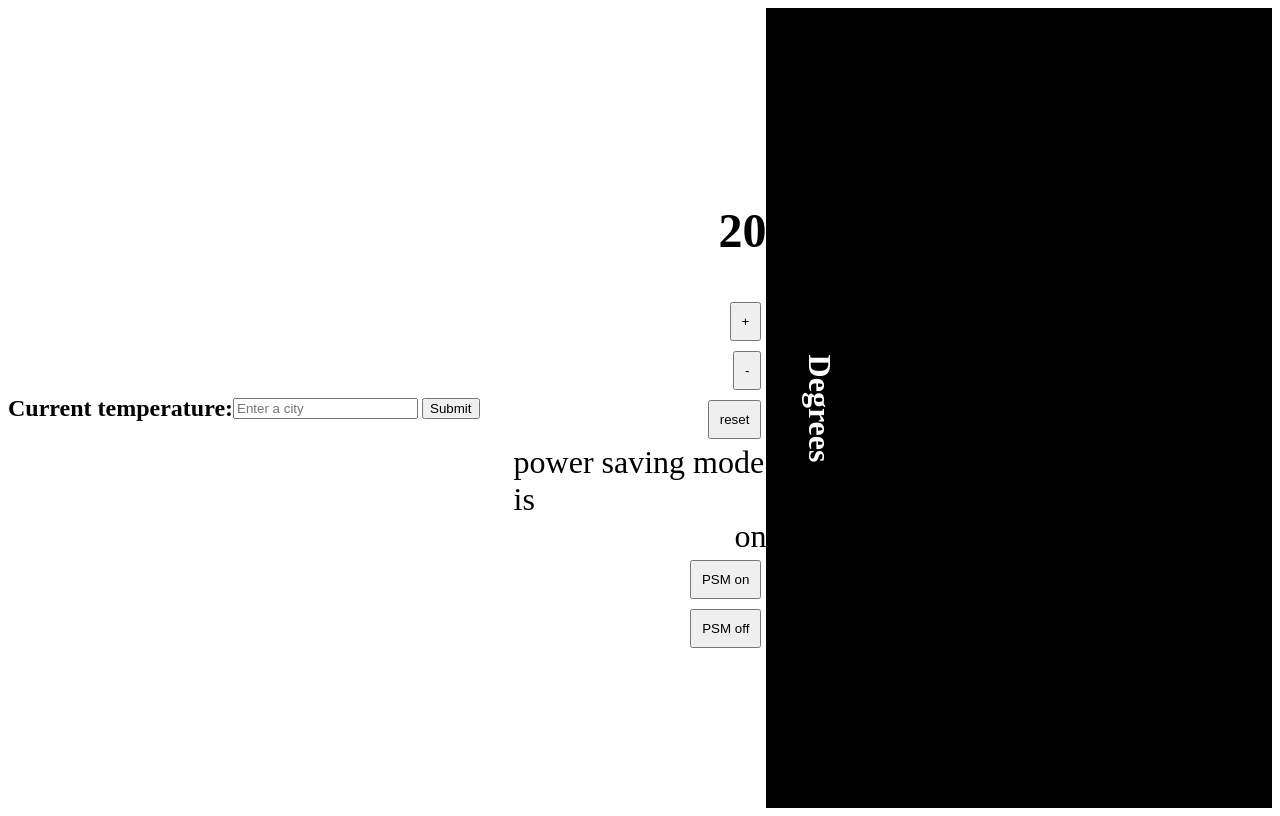
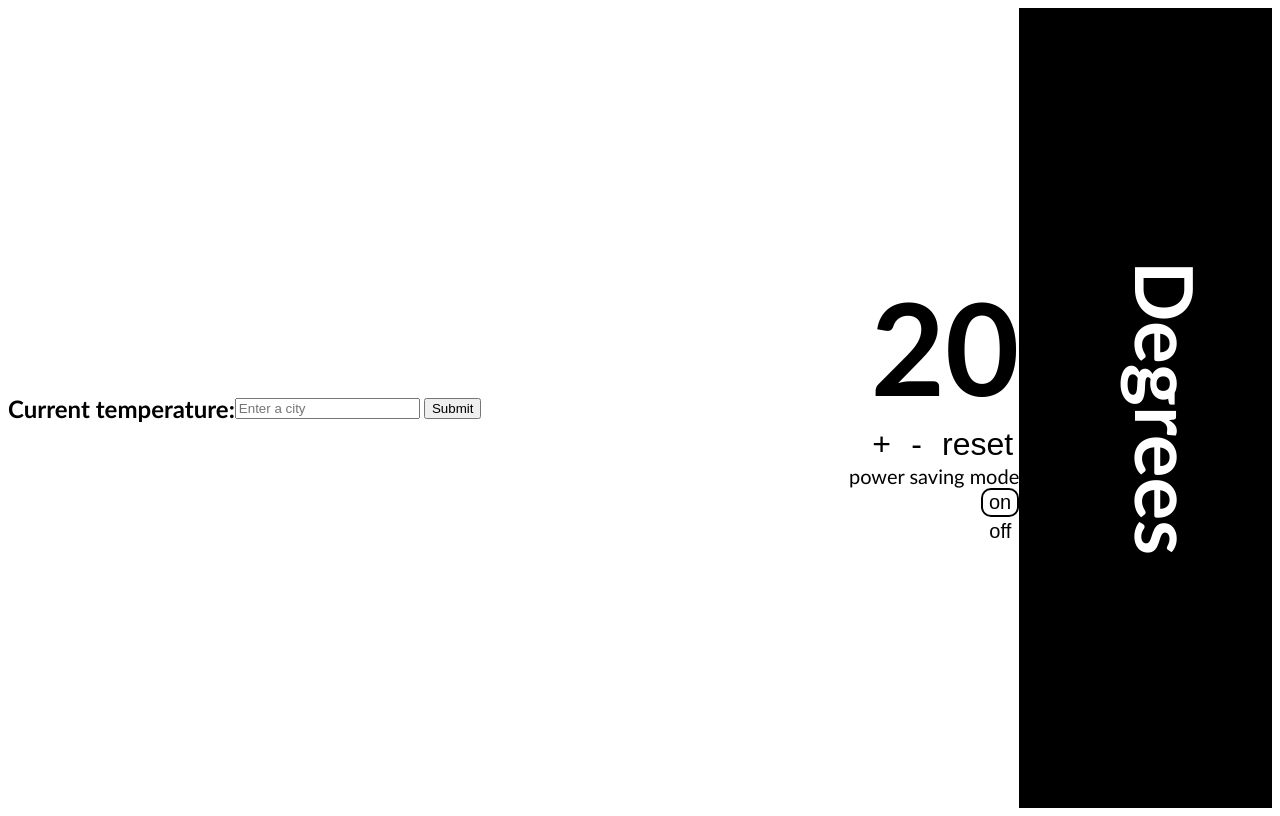
Before and after one commit to frank-mck/Thermastat, a plain HTML site: page index.html in a window 1280 px wide. Drawn offline with Linux system fonts and the light colour scheme.

Commit message:
styling web app

```diff
--- a/index.html
+++ b/index.html
@@ -15,17 +15,21 @@
       </form>
     </section>
     <section class ='middle'>
-      <div class ='btns'>
-      <h1 id="temperature"></h1>
+      <!-- <div class = 'temp-box'> -->
+        <h1 id="temperature"></h1>
+      <!-- </div> -->
+      <div class = 'up-down-reset'>
+        <button id="temperature-up" class='temperature-button'>+</button>
+        <button id="temperature-down" class='temperature-button'>-</button>
+        <button id="temperature-reset" class='temperature-button'>reset</button>
+      </div>
+      <div class = "PSM-text">
+        power saving mode
+      </div>
+        <button id="powersaving-on" class='powersaving-button'>on</button>
+        <button id="powersaving-off" class='powersaving-button'>off</button>
 
-        <button id="temperature-up">+</button>
-        <button id="temperature-down">-</button>
-        <button id="temperature-reset">reset</button>
-        power saving mode is <span id="power-saving-status">on</span>
-        <button id="powersaving-on">PSM on</button>
-        <button id="powersaving-off">PSM off</button>
 
-      </div>
     </section>
     <section class ='right'>
       <span class ='degrees'>Degrees</span>
--- a/src/interface.js
+++ b/src/interface.js
@@ -26,13 +26,17 @@ document.addEventListener("DOMContentLoaded", () => {
 
   document.querySelector('#powersaving-on').addEventListener('click', () => {
     thermostat.switchPowerSavingModeOn();
-    document.querySelector('#power-saving-status').innerText = 'on';
+    // document.querySelector('#power-saving-status').innerText = 'on';
+    document.querySelector('#powersaving-on').style.borderColor='black';
+    document.querySelector('#powersaving-off').style.borderColor='white';
     updateTemperature();
   });
 
   document.querySelector('#powersaving-off').addEventListener('click', () => {
     thermostat.switchPowerSavingModeOff();
-    document.querySelector('#power-saving-status').innerText = 'off';
+    // document.querySelector('#power-saving-status').innerText = 'off';
+    document.querySelector('#powersaving-on').style.borderColor='white';
+    document.querySelector('#powersaving-off').style.borderColor='black';
     updateTemperature();
   });
 
--- a/styles/style.css
+++ b/styles/style.css
@@ -18,7 +18,7 @@
    height: 100vh;
    padding: 0;
    margin: 0;
-
+  font-family:'Trebuchet MS', 'Lucida Sans Unicode', 'Lucida Grande', 'Lucida Sans', Arial, sans-serif
  }
 
  .left {
@@ -33,14 +33,14 @@
    padding: 1rem;
  }
  .right {
-   width: 40%;
+   width: 20%;
    background-color: black;
    display: flex;
    align-items: center;
    position: relative;
  }
  .middle {
-   width: 20%;
+   width: 40%;
    display: flex;
    justify-content: center;
    align-items: flex-end;
@@ -69,8 +69,40 @@
    float: left;
    color: white;
    align-items: left;
-   font-size: 2rem;
+   font-size: 5rem;
    font-weight: 600;
 
 
  }
+
+ #temperature {
+   font-size: 8rem;
+   padding: 0;
+   margin: 0;
+ }
+
+ .temperature-button {
+   border: none;
+   background-color: white;
+   font-size: 2rem;
+ }
+
+ .PSM-text {
+   font-size: 1.25rem;
+ }
+
+ #powersaving-on {
+  border: none;
+  background-color: white;
+  font-size: 1.25rem;
+  border: 2px solid black;
+  border-radius: 10px;
+ }
+
+ #powersaving-off {
+  border: none;
+  background-color: white;
+  font-size: 1.25rem;
+  border: 2px solid white;
+  border-radius: 10px;
+ }
```
